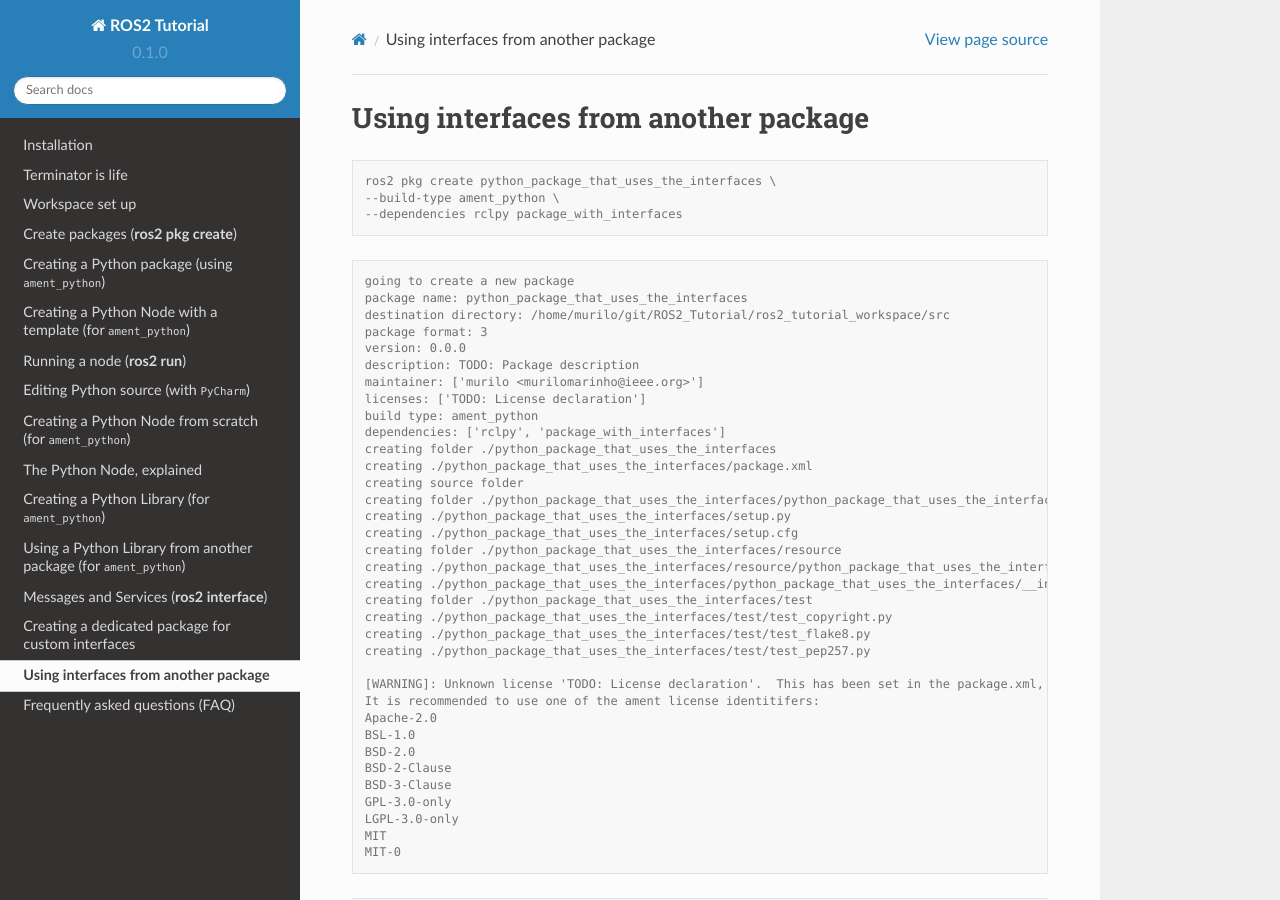
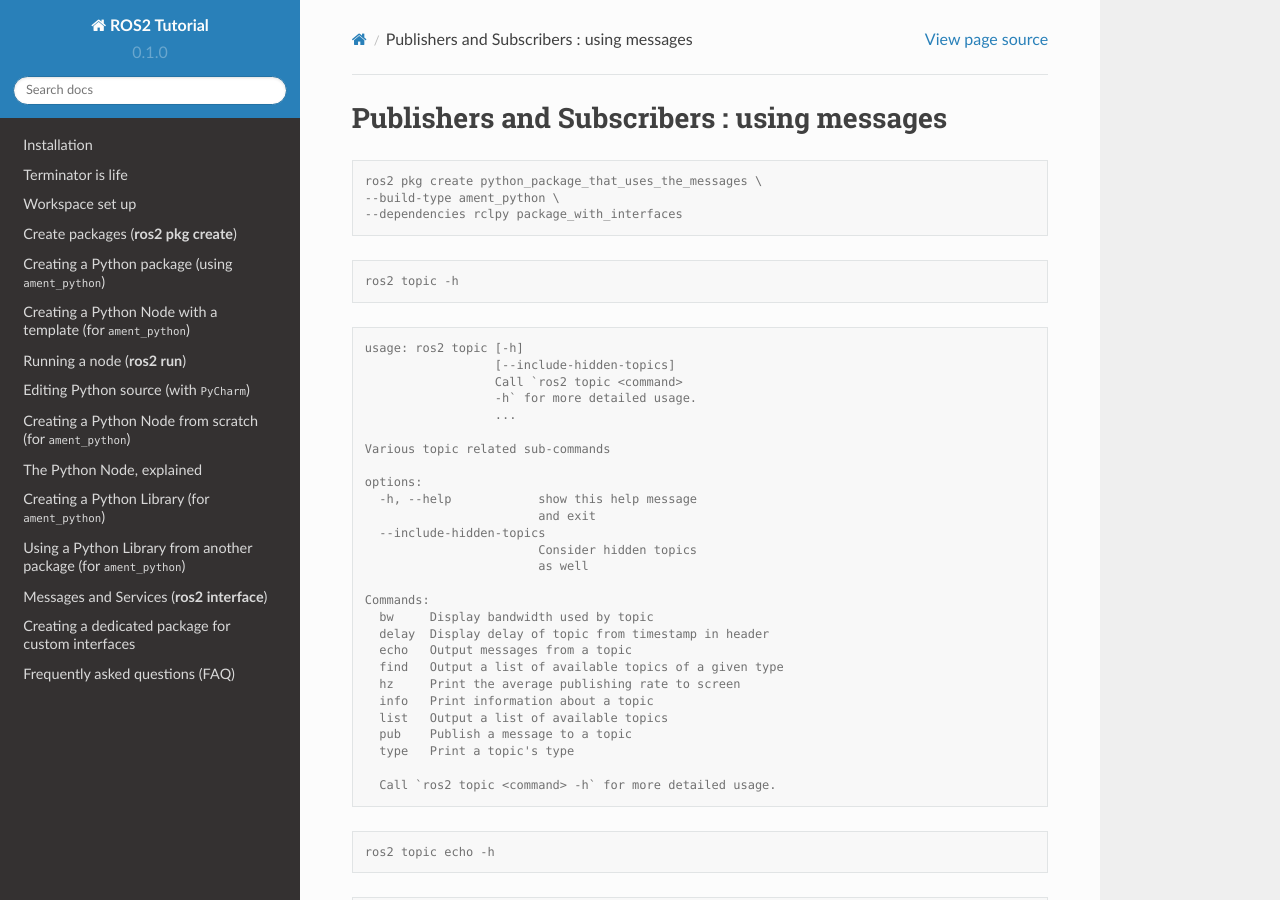
Before and after one commit to mmmarinho/ROS2_Tutorial, a Sphinx documentation site: the page built from docs/source/publishers_and_subscribers.rst, in a window 1280 px wide and 900 px high. Built offline with Sphinx 7.4.7 and the Read the Docs theme 2.0.0, drawn with Linux system fonts in a browser that asks for light colours; pages that are not in the unit, such as notebooks, are missing from menus.

Commit message:
Update and rename using_interface_package.rst to publishers_and_subscribers.rst

```diff
--- a/docs/source/using_interface_package.rst
+++ b/docs/source/publishers_and_subscribers.rst
@@ -1,50 +1,12 @@
-Using interfaces from another package
-=====================================
+Publishers and Subscribers : using messages
+===========================================
 
 .. code:: console
 
-  ros2 pkg create python_package_that_uses_the_interfaces \
+  ros2 pkg create python_package_that_uses_the_messages \
   --build-type ament_python \
   --dependencies rclpy package_with_interfaces
 
-
-.. code:: console
-
-  going to create a new package
-  package name: python_package_that_uses_the_interfaces
-  destination directory: /home/murilo/git/ROS2_Tutorial/ros2_tutorial_workspace/src
-  package format: 3
-  version: 0.0.0
-  description: TODO: Package description
-  maintainer: ['murilo <murilomarinho@ieee.org>']
-  licenses: ['TODO: License declaration']
-  build type: ament_python
-  dependencies: ['rclpy', 'package_with_interfaces']
-  creating folder ./python_package_that_uses_the_interfaces
-  creating ./python_package_that_uses_the_interfaces/package.xml
-  creating source folder
-  creating folder ./python_package_that_uses_the_interfaces/python_package_that_uses_the_interfaces
-  creating ./python_package_that_uses_the_interfaces/setup.py
-  creating ./python_package_that_uses_the_interfaces/setup.cfg
-  creating folder ./python_package_that_uses_the_interfaces/resource
-  creating ./python_package_that_uses_the_interfaces/resource/python_package_that_uses_the_interfaces
-  creating ./python_package_that_uses_the_interfaces/python_package_that_uses_the_interfaces/__init__.py
-  creating folder ./python_package_that_uses_the_interfaces/test
-  creating ./python_package_that_uses_the_interfaces/test/test_copyright.py
-  creating ./python_package_that_uses_the_interfaces/test/test_flake8.py
-  creating ./python_package_that_uses_the_interfaces/test/test_pep257.py
-
-  [WARNING]: Unknown license 'TODO: License declaration'.  This has been set in the package.xml, but no LICENSE file has been created.
-  It is recommended to use one of the ament license identitifers:
-  Apache-2.0
-  BSL-1.0
-  BSD-2.0
-  BSD-2-Clause
-  BSD-3-Clause
-  GPL-3.0-only
-  LGPL-3.0-only
-  MIT
-  MIT-0
 
 .. code:: console
 
```
